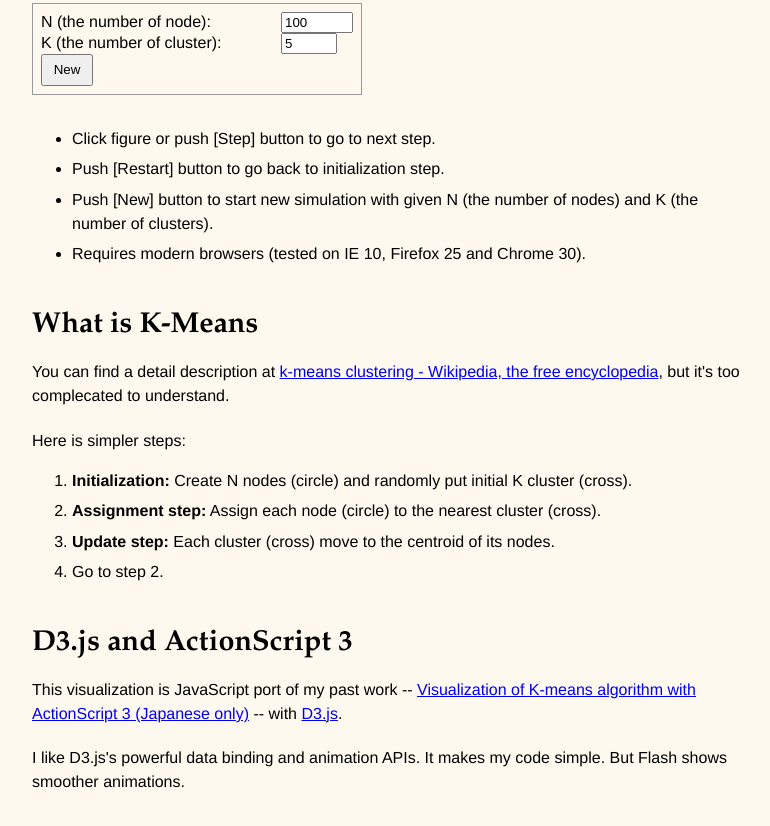
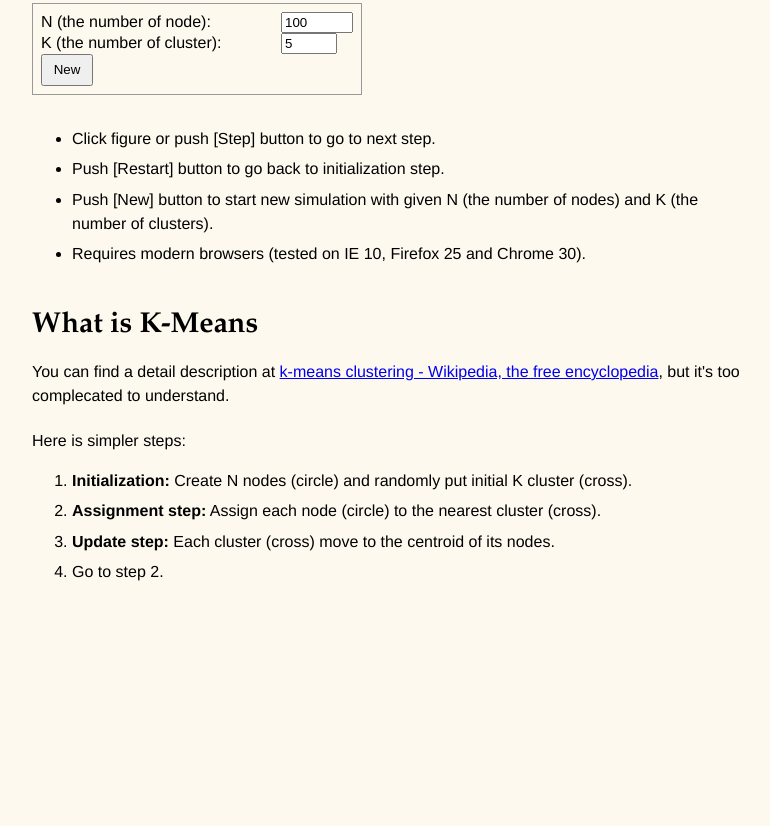
Before and after one commit to Kkevsterrr/K-Means, a plain HTML site: page index.html in a window 1280 px wide. Shown: the part 754-1580 px from the top of the page, without its empty margins (248-1018 px from the left). After the commit the page ends 1370 px from the top, so only its background shows below. Drawn offline with nearby package versions, Linux system fonts and the light colour scheme.

Commit message:
minor edits

```diff
--- a/index.html
+++ b/index.html
@@ -27,7 +27,7 @@
 
 <div class="entry-body">
 <section>
-<p>The K-Means algorithm is a popular and simple clustering algorithm. This visualization shows you how it works.</p>
+<p>The K-Means algorithm is a popular and simple clustering algorithm. This visualization shows you how it works. Full credit for the original post <a href="http://tech.nitoyon.com/en/blog/2013/11/07/k-means/">here</a></p>
 
 <div id="kmeans">
 <div><svg></svg></div>
@@ -64,14 +64,6 @@
 <li>Go to step 2.</li>
 </ol>
 
-<h1>D3.js and ActionScript 3</h1>
-
-<p>This visualization is JavaScript port of my past work -- <a href="/ja/blog/2009/04/09/kmeans-visualise/">Visualization of K-means algorithm with ActionScript 3 (Japanese only)</a> -- with <a href="http://d3js.org/">D3.js</a>.</p>
-
-<p>I like D3.js&#39;s powerful data binding and animation APIs. It makes my code simple. But Flash shows smoother animations.</p>
-
-</section>
-
 </div>
 
 
```
